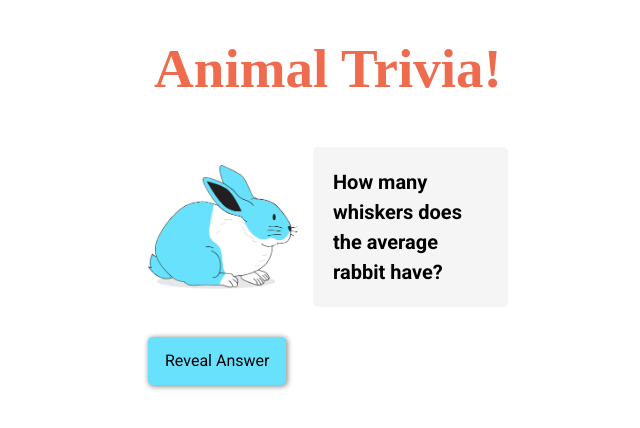
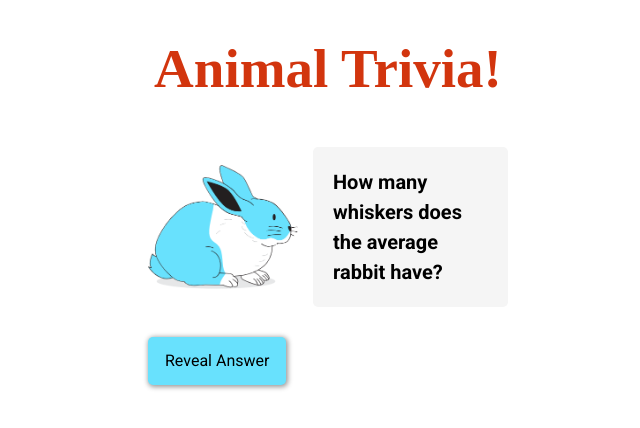
Before and after one commit to StormHS/Cookie-Consent-App, a website built with Vite: page index.html in a window 1280 px wide. Shown: the whole page, without its empty margins (312-952 px from the left). Built offline with nearby package versions, Linux system fonts and the light colour scheme; a web font is replaced by a local one.

Commit message:
review code clone worked

```diff
--- a/index.css
+++ b/index.css
@@ -10,7 +10,7 @@ h1, h2{
 
 h1{
     font-family: 'Henny Penny';
-    color: #ee6c4d;
+    color: #d2350e;
     font-size: 55px;
 }
 
```
